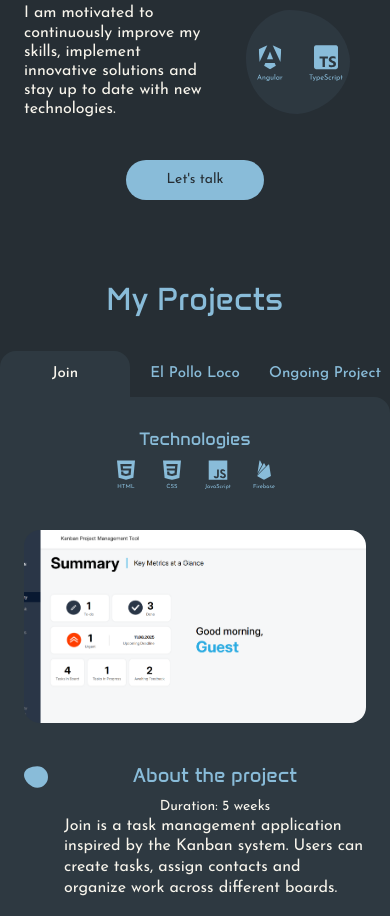
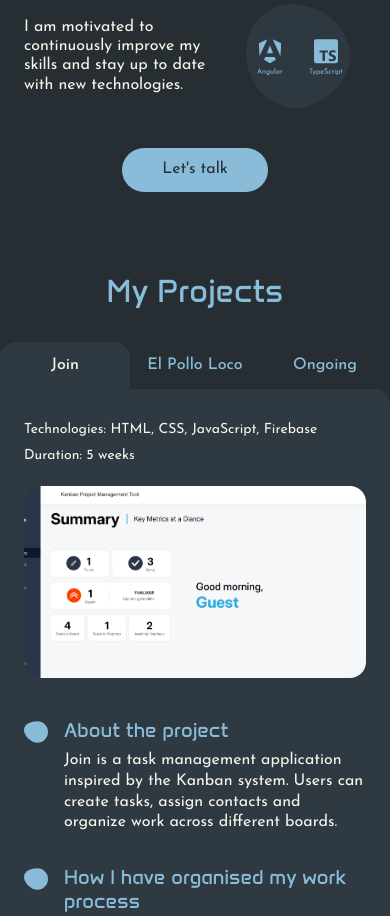
Before and after one commit to Rel502/portfolio, a plain HTML site: page index.html in a window 390 px wide. Shown: the part 1570-2486 px from the top of the page. Drawn offline with Linux system fonts and the light colour scheme.

Commit message:
fix: change font size and fix several layout issues for mobile viewport

```diff
--- a/css/contact-form-mobile.css
+++ b/css/contact-form-mobile.css
@@ -21,7 +21,7 @@
 
     .contact-submit-btn {
         align-self: flex-end;
-        font-size: 14px;
+        font-size: 16px;
     }
 
     .form-group {
--- a/css/projects-responsive.css
+++ b/css/projects-responsive.css
@@ -18,9 +18,17 @@
         min-width: 0;
 
         padding: 14px 6px;
-        font-size: 15px;
+        font-size: 16px;
         text-align: center;
         white-space: normal;
+    }
+
+    .project-tab-desktop {
+        display: none;
+    }
+
+    .project-tab-mobile {
+        display: inline;
     }
 
     .project-tab.active {
@@ -94,11 +102,12 @@
 
     .project-headline-row {
         flex-direction: column;
+        align-items: flex-start;
         gap: 4px;
     }
 
     .project-headline-row span {
-        font-size: 14px;
+        font-size: 16px;
         white-space: normal;
     }
 
@@ -205,3 +214,56 @@
         padding: 20px 24px;
     }
 }
+
+@media (max-width: 767px) {
+    .project-headline-row span {
+        display: none;
+    }
+
+    .project-duration-mobile {
+        display: block;
+        order: 2;
+        margin-top: -32px;
+        margin-bottom: -20px;
+        font-size: 14px;
+        line-height: 130%;
+        color: var(--color-secondary);
+    }
+
+    .project-image-wrapper {
+        order: 3;
+    }
+
+    .project-info {
+        order: 4;
+    }
+
+    .project-actions {
+        order: 5;
+    }
+
+    .project-technologies>span,
+    .project-tech-icons {
+        display: none;
+    }
+
+    .project-tech-text {
+        display: block;
+        margin: 0;
+        color: var(--color-secondary);
+        font-size: 14px;
+        line-height: 130%;
+    }
+
+    .project-tech-text span {
+        color: inherit;
+        font-family: inherit;
+        font-size: inherit;
+        font-weight: inherit;
+        line-height: inherit;
+    }
+
+    .project-technologies {
+        align-items: stretch;
+    }
+}
--- a/css/projects.css
+++ b/css/projects.css
@@ -209,3 +209,19 @@
     top: 2px;
     left: 0;
 }
+
+.project-tab-mobile {
+    display: none;
+}
+
+.project-tab-desktop {
+    display: inline;
+}
+
+.project-duration-mobile {
+    display: none;
+}
+
+.project-tech-text {
+    display: none;
+}
--- a/css/skills.css
+++ b/css/skills.css
@@ -244,7 +244,7 @@
 
         background-color: var(--color-primary);
         color: var(--color-background);
-        font-size: 14px;
+        font-size: 16px;
     }
 
     .skills-contact-btn:active {
--- a/i18n/de.json
+++ b/i18n/de.json
@@ -30,7 +30,7 @@
     "skills": {
         "title": "Meine Fähigkeiten",
         "learningTitle": "Ich lerne aktuell",
-        "learningDescription": "Ich bin motiviert, meine Fähigkeiten kontinuierlich zu verbessern, innovative Lösungen umzusetzen und mit neuen Technologien auf dem aktuellen Stand zu bleiben."
+        "learningDescription": "Ich bin motiviert, meine Fähigkeiten kontinuierlich zu verbessern und mit neuen Technologien auf dem aktuellen Stand zu bleiben."
     },
     "projects": {
         "title": "Meine Projekte",
--- a/i18n/en.json
+++ b/i18n/en.json
@@ -30,7 +30,7 @@
     "skills": {
         "title": "My Skills",
         "learningTitle": "I am currently learning",
-        "learningDescription": "I am motivated to continuously improve my skills, implement innovative solutions and stay up to date with new technologies."
+        "learningDescription": "I am motivated to continuously improve my skills and stay up to date with new technologies."
     },
     "projects": {
         "title": "My Projects",
--- a/index.html
+++ b/index.html
@@ -206,8 +206,7 @@
                     </div>
 
                     <p data-i18n="skills.learningDescription">
-                        I am motivated to continuously improve my skills,
-                        implement innovative solutions and stay up to date
+                        I am motivated to continuously improve my skills and stay up to date
                         with new technologies.
                     </p>
                 </div>
@@ -223,12 +222,18 @@
             <nav class="projects-tabs scroll-reveal scroll-delay-short" aria-label="Project selection"
                 data-i18n-aria-label="projects.selection">
 
-                <button type="button" class="project-tab active" data-project="join" data-i18n="projects.tabs.join">Join</button>
+                <button type="button" class="project-tab active" data-project="join"
+                    data-i18n="projects.tabs.join">Join</button>
 
                 <button type="button" class="project-tab" data-project="el-pollo-loco"
                     data-i18n="projects.tabs.elPolloLoco">El Pollo Loco</button>
 
-                <button type="button" class="project-tab" data-project="ongoing" data-i18n="projects.tabs.ongoing">Ongoing Project</button>
+                <button type="button" class="project-tab" data-project="ongoing">
+                    <span class="project-tab-desktop" data-i18n="projects.tabs.ongoing">
+                        Ongoing Project
+                    </span>
+                    <span class="project-tab-mobile">Ongoing</span>
+                </button>
             </nav>
 
             <div class="projects-content scroll-reveal scroll-delay-medium">
@@ -276,7 +281,15 @@
                                     class="project-tech-icon">
                                 <img src="./assets/icons/skills-Firebase.svg" alt="Firebase" class="project-tech-icon">
                             </div>
+                            <p class="project-tech-text">
+                                <span data-i18n="projects.common.technologies">Technologies</span>:
+                                HTML, CSS, JavaScript, Firebase
+                            </p>
                         </div>
+
+                        <span class="project-duration-mobile" data-i18n="projects.join.duration">
+                            Duration: 5 weeks
+                        </span>
 
                         <div class="project-image-wrapper">
                             <img src="./assets/img/projects/join.png" alt="Screenshot of the Join project"
@@ -336,7 +349,15 @@
                                 <img src="./assets/icons/skills-JavaScript.svg" alt="JavaScript"
                                     class="project-tech-icon">
                             </div>
+                            <p class="project-tech-text">
+                                <span data-i18n="projects.common.technologies">Technologies</span>:
+                                HTML, CSS, JavaScript
+                            </p>
                         </div>
+
+                        <span class="project-duration-mobile" data-i18n="projects.elPolloLoco.duration">
+                            Duration: 4 weeks
+                        </span>
 
                         <div class="project-image-wrapper">
                             <img src="./assets/img/projects/el-pollo-loco.png"
@@ -377,9 +398,14 @@
                                 <img src="./assets/icons/skills-CSS.svg" alt="CSS" class="project-tech-icon">
                                 <img src="./assets/icons/skills-JavaScript.svg" alt="JavaScript"
                                     class="project-tech-icon">
-                                <img src="./assets/icons/skills-TypeScript.svg" alt="Typescript" class="project-tech-icon">
+                                <img src="./assets/icons/skills-TypeScript.svg" alt="Typescript"
+                                    class="project-tech-icon">
                                 <img src="./assets/icons/skills-Angular.svg" alt="Angular" class="project-tech-icon">
                             </div>
+                            <p class="project-tech-text">
+                                <span data-i18n="projects.common.technologies">Technologies</span>:
+                                HTML, CSS, JavaScript, TypeScript, Angular
+                            </p>
                         </div>
 
                         <div class="project-image-wrapper">
```
